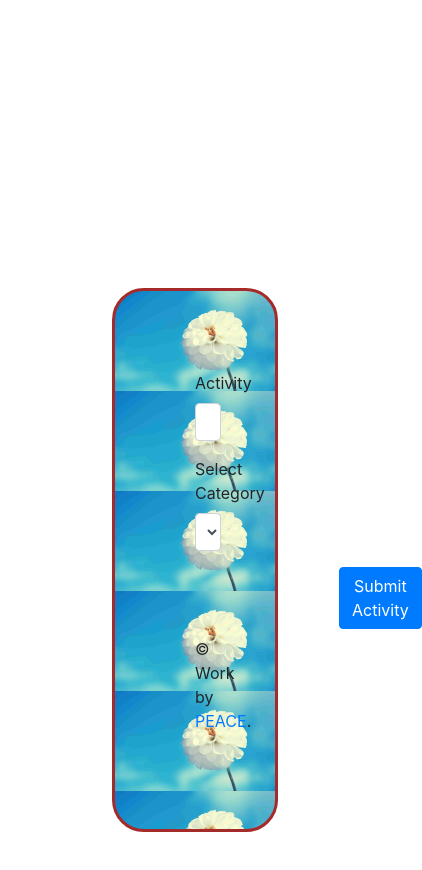
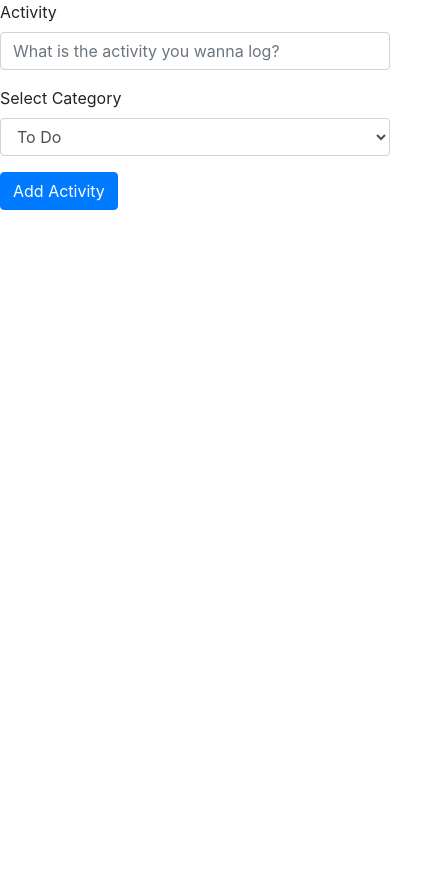
Before and after one commit to PeaceOfGod/Building-a-ToDo-List-using-ReactJS, a React (Create React App) app: page /add-record in a window 390 px wide. Shown: the top 870 px of the page, 422 px wide, since content can reach past the window. After the commit the page ends 844 px from the top, so only its background shows below. Built offline with nearby package versions, Linux system fonts and the light colour scheme.

Commit message:
Replaced Form with Modal for user input

```diff
--- a/package.json
+++ b/package.json
@@ -8,6 +8,7 @@
     "@testing-library/user-event": "^12.8.3",
     "bootstrap": "^4.6.0",
     "react": "^17.0.2",
+    "react-bootstrap": "^1.5.2",
     "react-dom": "^17.0.2",
     "react-router-dom": "^5.2.0",
     "react-scripts": "4.0.3",
--- a/src/App.css
+++ b/src/App.css
@@ -1,36 +1,6 @@
-/* .container-xxl {
-  max-width: 100%;
-  background-color: white;
-
+@media only screen and (max-width: 768px) {
+  /* For mobile phones: */
+  [class*="form-group"] {
+    width: 100%;
+  }
 }
-
-.container-lg {
-  position: absolute;
-  max-width: 80%;
-  margin-left: 11%;
-  margin-top: 6%;
-  height: 750px;
-  border-radius: 10px;
-  background-color: white;
-  box-shadow: 10px 10px 8px 10px #f1f1f1;
-}
-
-.container-md {
-  position: relative;
-  max-width: 80%;
-  margin-top: 4%;
-  margin-left: 11%;
-  height: 200px;
-  border-radius: 10px;
-  background-color: rgb(153, 224, 177);
-} */
-
-/* #new-record {
-  position: fixed;
-  margin-left: 1350px;
-  margin-top: 15px;
-} */
-
-/* .card-header {
-  text-align: center;
-} */
--- a/src/component/BoxComponent.js
+++ b/src/component/BoxComponent.js
@@ -3,10 +3,10 @@ import React from 'react';
 export function BoxComponent (props) {
 
     return (
-        <div class="card bg-light mb-3" style={{ width: "18rem", height: "18rem", marginLeft: "10rem", borderRadius: "1rem"}}>
-            <h2 class="card-header" style={{ textAlign: "center", color: "#32CD32" }}>{props.name}</h2>
-            <div class="card-body">
-            <p class="card-text"></p>
+        <div className="card bg-light mb-3" style={{ width: "18rem", height: "18rem", marginLeft: "10rem", borderRadius: "1rem"}}>
+            <h2 className="card-header" style={{ textAlign: "center", color: "#32CD32" }}>{props.name}</h2>
+            <div className="card-body">
+            <p className="card-text"></p>
             </div>
         </div>
     )
--- a/src/component/Home.js
+++ b/src/component/Home.js
@@ -1,53 +1,68 @@
-import React from 'react';
+import React, { Component } from 'react';
 import { BoxComponent } from './BoxComponent';
-import { Link } from 'react-router-dom';
+import { NewRecord } from './NewRecord';
+import { Button } from 'react-bootstrap';
+import Modal from 'react-bootstrap/modal';
 
-export function Home (props) {
+export class Home extends Component {
+
+  constructor () {
+    super()
+    this.state = {
+      show: false
+    }
+    this.showModal = this.showModal.bind(this)
+    this.hideModal = this.hideModal.bind(this)
+  }
+
+  showModal = () => {
+    this.setState ({
+      show: true
+    });
+    console.log("Peace is here")
+  };
+
+  hideModal = () => {
+    this.setState ({
+      show: false
+    });
+  };
+
+  render() {
     return (
       <div>
-        <div class="card bg-light mb-3" style={{ position: "absolute", width: "90rem", height: "50rem", marginLeft: "15rem", marginTop: "5rem", borderRadius: "10px" }}>
-          <h2 class="card-header" style={{ backgroundColor: "#00FA9A", height: "15rem", color: "white" }}>.</h2>
-          <div class="card-body">
-            <p class="card-text"></p>
+        <div className="card bg-light mb-3" style={{ position: "absolute", width: "90rem", height: "50rem", marginLeft: "15rem", marginTop: "5rem", borderRadius: "10px" }}>
+          <h2 className="card-header" style={{ backgroundColor: "#00FA9A", height: "15rem", color: "white" }}>.</h2>
+          <div className="card-body">
+            <p className="card-text"></p>
           </div>
         </div>
-          <Link className="btn btn-info" to="/add-record" id="new-record" style={{ position: "relative", marginTop: "8rem", marginLeft: "92rem" }}>
+
+          <Button className="btn btn-info" onClick={this.showModal} style={{ position: "relative", marginTop: "8rem", marginLeft: "92rem" }}>
           New Record
-          </Link>
+          </Button>
 
-          <div style={{  display: "flex", marginLeft: "15rem", marginTop: "4rem" }}>
-            <BoxComponent name="To Do"/>
-            <BoxComponent name="In Progress"/>
-            <BoxComponent name="Done"/>
-          </div>
+        <Modal show={this.state.show}  backdrop="static" keyboard={false}>
+          <Modal.Header closeButton>
+            <Modal.Title>New Record</Modal.Title>
+          </Modal.Header>
+          <Modal.Body>
+            <NewRecord />
+          </Modal.Body>
+          <Modal.Footer>
+            <Button variant="secondary" onClick={this.hideModal}>
+              Close
+            </Button>
 
+          </Modal.Footer>
+        </Modal>
+        <div style={{  display: "flex", marginLeft: "15rem", marginTop: "4rem" }}>
+          <BoxComponent name="To Do"/>
+          <BoxComponent name="In Progress"/>
+          <BoxComponent name="Done"/>
+        </div>
       </div>
+
     )
+  }
 }
-
-// const element = <Home name="Peace"/>;
-// ReactDOM.render(
-//     element,
-//     document.getElementById('root')
-// )
-
-// <div class="card bg-light mb-3" style={{ width: "18rem", height: "18rem", marginLeft: "10rem", borderRadius: "1rem"}}>
-// <h2 class="card-header" style={{ textAlign: "center", color: "#32CD32" }}>To do</h2>
-// <div class="card-body">
-//   <p class="card-text"></p>
-// </div>
-// </div>
-
-// <div class="card bg-light mb-3" style={{ width: "18rem", height: "18rem", marginLeft: "10rem", borderRadius: "1rem"}}>
-// <h2 class="card-header" style={{ textAlign: "center", color: "#32CD32" }}>To do</h2>
-// <div class="card-body">
-//   <p class="card-text"></p>
-// </div>
-// </div>
-
-// <div class="card bg-light mb-3" style={{ width: "18rem", height: "18rem", marginLeft: "10rem", borderRadius: "1rem"}}>
-// <h2 class="card-header" style={{ textAlign: "center", color: "#32CD32" }}>To do</h2>
-// <div class="card-body">
-//   <p class="card-text"></p>
-// </div>
-// </div>
--- a/src/component/NewRecord.js
+++ b/src/component/NewRecord.js
@@ -1,45 +1,90 @@
-import React, { Component } from 'react';
-import background from './background.png';
+import React, { Component } from "react";
+import { Button } from 'react-bootstrap';
 
 export class NewRecord extends Component {
-
-    constructor (props) {
+  constructor(props) {
     super(props);
 
     this.state = {
-            activity: []
+        activityName: "",
+        selectValue: "",
+        activity: {},
+    };
+  }
+
+  handleInputEntry = (e) => {
+    this.setState({
+      activityName: e.target.value,
+    });
+  }
+
+  handleSelectEntry = (e) => {
+    this.setState({
+      selectValue: e.target.value,
+    });
+  }
+
+ getActivity(e) {
+    switch(e) {
+        case (this.state.selectValue === "To Do"):
+            localStorage.getItem("To Do")
+            return localStorage.setItem("To Do", this.state.activityName);
+        case (this.state.selectValue === "In Progress"):
+            localStorage.getItem("In Progress")
+            return localStorage.setItem("To Do", this.state.activityName);
+        case (this.state.selectValue === "Done"):
+            localStorage.getItem("Done", this.state.activityName)
+            return localStorage.setItem("To Do", this.state.activityName);
+        default:
+            return "true";
        }
  }
 
-    handleSubmit (e){
+  handleSubmit(e) {
+      alert(`${this.state.activityName} ${this.state.selectValue}`)
+    e.preventDefault();
     this.setState({
-            activity: e.target.value
-        })
-    }
-    render () {
+      activity: {
+        ...this.state.activity,
+        [this.state.activityName]: this.state.selectValue,
+      },
+    });
+
+    console.log(this.state.activity);
+  };
+
+  render() {
     return (
-            <div style={{ width: "30%", margin: "18rem auto", border: "3px solid brown", padding: "5rem", borderRadius: "2rem",
-            backgroundImage: "url(" + background + ")", backgroundSize: "contain"}}>
-                <form >
-                    <div class="form-group">
-                        <label for="activity">Activity</label>
-                        <input type="email" className="form-control" value={this.state.activity} onChange={this.handleSubmit.bind(this)}
-                        id="activity" placeholder="What is the activity you wanna log?"></input>
+      <div
+      >
+        <form onSubmit={(e) => this.handleSubmit(e)}>
+          <div className="form-group">
+            <label htmlFor="activity">Activity</label>
+            <input
+              type="text"
+              className="form-control"
+              value={this.state.activityName}
+              onChange={this.handleInputEntry}
+              id="activity"
+              placeholder="What is the activity you wanna log?"
+            ></input>
           </div>
-                    <div class="form-group">
-                        <label for="exampleFormControlSelect1" >Select Category</label>
-                        <select className="form-control" id="option-select" value={this.state.activity} onChange={this.handleSubmit.bind(this)}>
-                            <option>Select Category</option>
-                            <option>To Do</option>
-                            <option>In Progress</option>
-                            <option>Done</option>
+          <div className="form-group">
+            <label htmlFor="exampleFormControlSelect1">Select Category</label>
+            <select
+              className="form-control"
+              id="option-select"
+              value={this.state.selectValue}
+              onChange={this.handleSelectEntry}
+            >
+              <option value="To Do">To Do</option>
+              <option value="In Progress">In Progress</option>
+              <option value="Done">Done</option>
             </select>
           </div>
-                    <button onClick="handleSubmit()" type="submit" className="btn btn-primary mb-2" style={{ marginLeft: "9rem" }}>Submit Activity</button>
-                    <p className="copyright" style={{ textAlign: "center" }}>&copy; Work by <a href="https://peacelive.com">PEACE</a>.</p>
+          <Button type="submit" variant="primary">Add Activity</Button>
         </form>
       </div>
-
-        )
+    );
   }
 }
```
Also changed, not shown: src/App.js (line endings or trailing spaces), src/component/Modal.css (added), 1 other file (tests, documents, lock files or other folders). Lines whose indentation alone changed are shown as unchanged.
